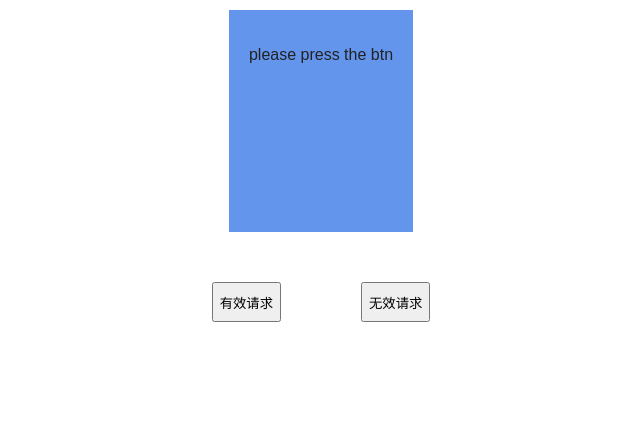
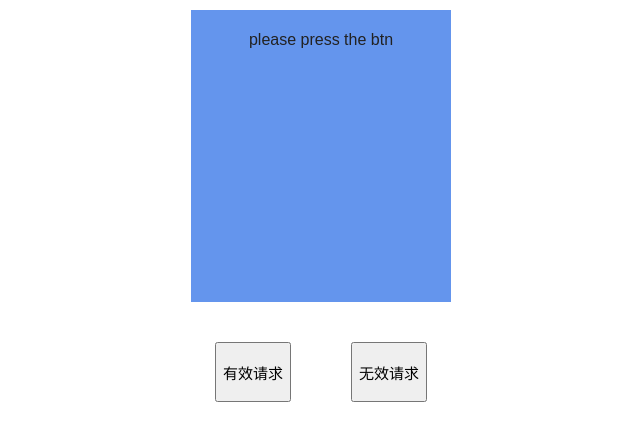
Before and after one commit to Caijiacheng/example-react-flexbox, a React (Create React App) app in the folder example/example1/: page / in a window 1280 px wide. Shown: the top 440 px of the page, without its empty margins (319-959 px from the left). Built offline with nearby package versions, Linux system fonts and the light colour scheme.

Commit message:
调整界面
修复手机上显示不居中的问题

```diff
--- a/example/example1/src/App.css
+++ b/example/example1/src/App.css
@@ -5,42 +5,38 @@
   align-items: center;
 }
 
-.App-logo {
-  animation: App-logo-spin infinite 20s linear;
-  height: 80px;
-}
 
 .App-header {
-  display: flex;
-  flex-direction: column;
-  align-items: center;
   background-color: cornflowerblue;
+  width: 250px;
   margin: 10px;
-  padding: 20px;
+  padding: 5px;
   color: #222;
 }
 
 .App-text {
-  word-wrap: break-word;
-  height: 150px;
+  height: 250px;
   overflow: hidden;
-}
-
-.App-intro {
-
-  font-size: large;
+  text-align: center;
 }
 
 
-
 .Btn {
-  height: 40px;
-  margin: 40px;
-
+  height: 60px;
+  margin: 30px;
+  font-size: 15px;
 }
 
+.container {
+  width: 100%;
+  height: 100%;
+  position: absolute;
+  z-index: 1;
+}
 
 .load {
+    margin: auto;
+    margin-top: 100px;
     width: 50px;
     height: 50px;
     border: 5px solid #f3f3f3;
--- a/example/example1/src/App.js
+++ b/example/example1/src/App.js
@@ -17,19 +17,22 @@ class App extends Component {
   render() {
     console.log("----render---")
     return (
-        <div className="App">
-          <div className="App-header">
-            <Content value={this.state.requestContent} />
+        <div>
+          {(this.state.showLoading)?
+            <div className="container">
+              <Loading/>
+            </div>
+            : null}
+          <div className="App">
+            <div className="App-header">
+              <Content value={this.state.requestContent} />
+            </div>
             <div>
-              {(this.state.showLoading)?<Loading/>: null}
+              {this.renderBtn('有效请求', () => this.handlerValid())}
+              {this.renderBtn('无效请求', () => this.handlerInvaid())}
             </div>
           </div>
-          <div>
-            {this.renderBtn('有效请求', () => this.handlerValid())}
-            {this.renderBtn('无效请求', () => this.handlerInvaid())}
-          </div>
         </div>
-
 
     );
   }
```
